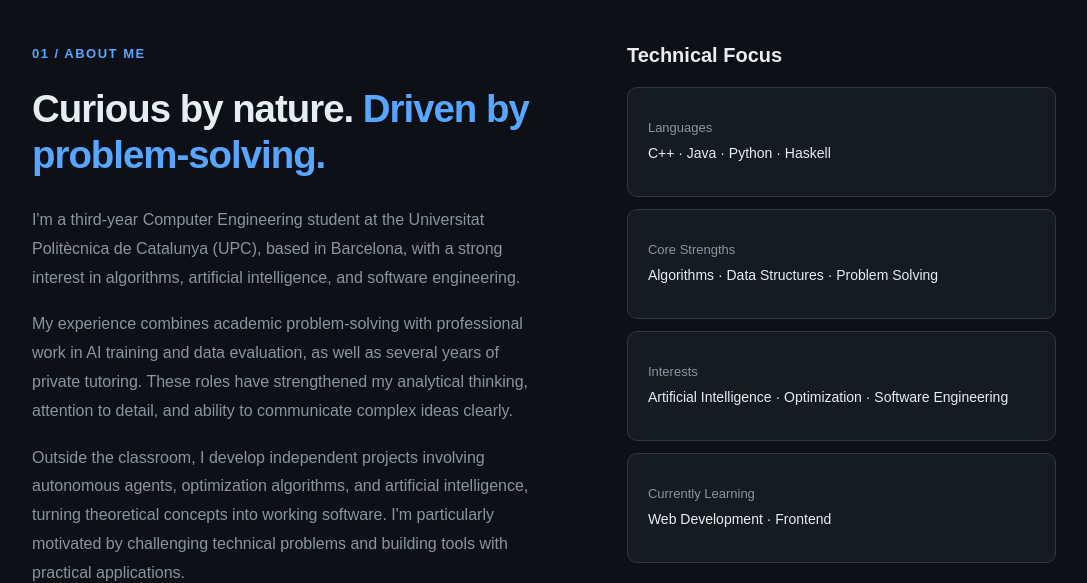
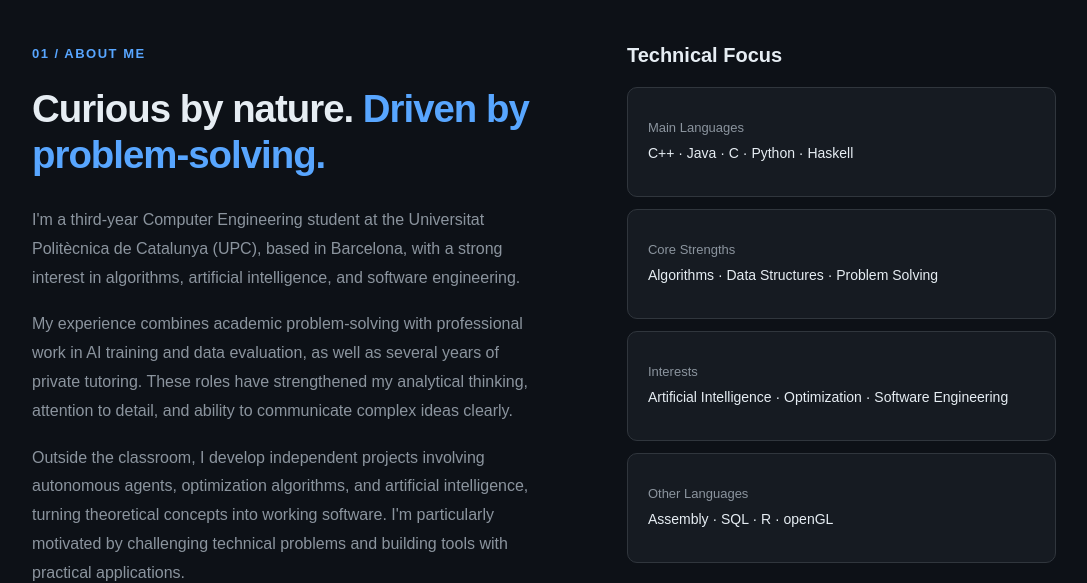
Before and after one commit to arianmohammadian/arianmohammadian.github.io, a plain HTML site: page index.html in a window 1280 px wide. Shown: the part 840-1423 px from the top of the page, without its empty margins (96-1183 px from the left). Drawn offline with Linux system fonts and the light colour scheme.

Commit message:
fix: correct skills section

```diff
--- a/index.html
+++ b/index.html
@@ -113,8 +113,8 @@
                     <h3>Technical Focus</h3>
 
                     <div class="skill-item">
-                        <span>Languages</span>
-                        <strong>C++ · Java · Python · Haskell</strong>
+                        <span>Main Languages</span>
+                        <strong>C++ · Java · C · Python · Haskell</strong>
                     </div>
 
                     <div class="skill-item">
@@ -128,8 +128,8 @@
                     </div>
 
                     <div class="skill-item">
-                        <span>Currently Learning</span>
-                        <strong>Web Development · Frontend</strong>
+                        <span>Other Languages</span>
+                        <strong>Assembly · SQL · R · openGL</strong>
                     </div>
                 </div>
             </div>
```
